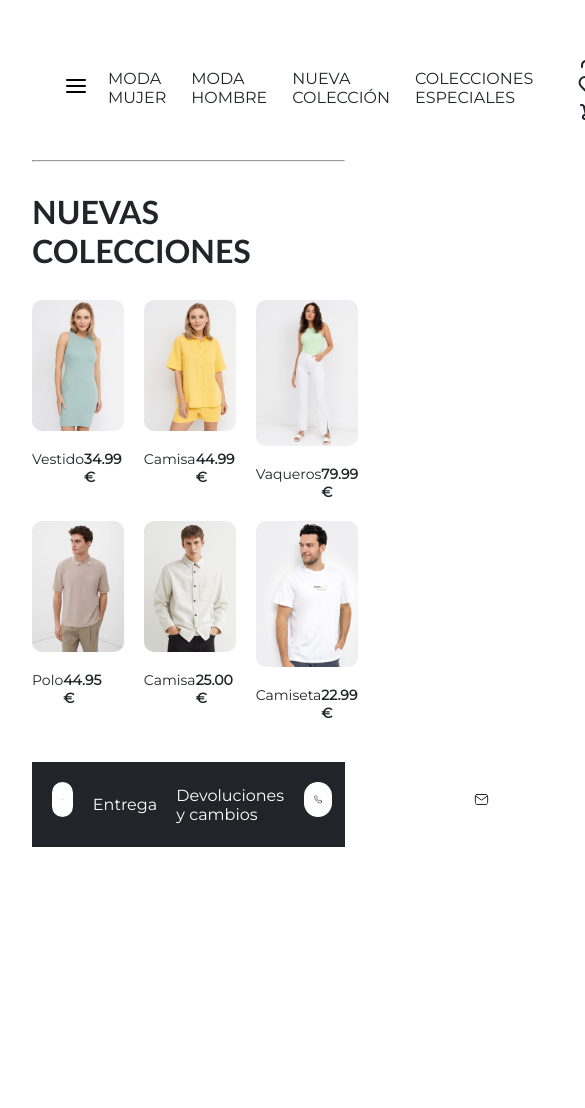
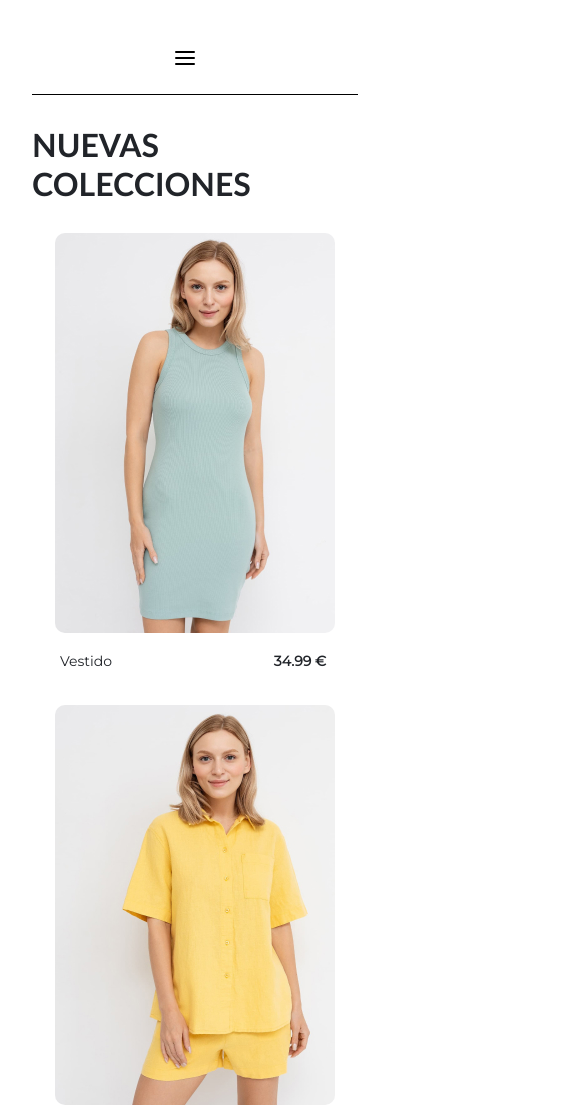
Before and after one commit to ElvisJMC/laboratiorio1, a plain HTML site: page index.html in a window 390 px wide. Shown: the top 1108 px of the page, 585 px wide, since content can reach past the window. Before the commit the page ends 893 px from the top, so only its background shows below. Drawn offline with Linux system fonts and the light colour scheme.

Commit message:
Correcciones después de feedback + Media Queries

```diff
--- a/index.html
+++ b/index.html
@@ -10,7 +10,7 @@
 
   <!--Barra de navegación-->
 
-  <div class="navbar">
+  <nav class="navbar">
     <div class="navbar-1">
       <img src="iconos/menu-burguer.svg" alt="icono con forma de hamburguesa">
     </div>
@@ -27,12 +27,13 @@
       <img src="iconos/corazon.svg" alt="icono con forma de corazon">
       <img src="iconos/cesta.svg" alt="icono con forma de carro de compra">
     </div>
-  </div>
+  </nav>
 
-  <hr>
+  <!-- <hr> -->
 
   <!--Apartado con imagenes-->
 
+  <main class="main">
   <h2>NUEVAS COLECCIONES</h2>
 
   <div class="container">
@@ -84,29 +85,35 @@
       </div>
     </div>
   </div>
+  </main>
 
-  <!--Pie de página-->
-<footer>
-  <div class="container2">
-    <div class="footer">
-      <img src="iconos/camion.svg" alt="icono de un camion">
+  <!--Footer-->
+<footer class="container2">
+
+    <div class="contenedor-footer">
+      <div class="contenedor-imagen">
+        <img src="iconos/camion.svg" alt="icono de un camion">
+      </div>
       <div class="icon">Entrega</div>
-    </div>
+   </div>
 
-    <div class="footer">
+    <div class="contenedor-footer">
       <div class="icon">Devoluciones y cambios</div>
     </div>
 
-    <div class="footer">
-      <img src="iconos/telefono.svg" alt="Icono de un telefono">
+    <div class="contenedor-footer">
+      <div class="contenedor-imagen">
+        <img src="iconos/telefono.svg" alt="Icono de un telefono">
+      </div>
       <div class="icon">+375(29)749-18-23</div>
     </div>
 
-    <div class="footer">
-      <img src="iconos/correo.svg" alt="icono de un sobre">
+    <div class="contenedor-footer">
+      <div class="contenedor-imagen">
+        <img src="iconos/correo.svg" alt="icono de un sobre">
+      </div>
       <div class="icon">shop@omix.com</div>
     </div>
-  </div>
 </footer>
 
 </body>
--- a/style.css
+++ b/style.css
@@ -17,8 +17,6 @@ body {
   background-color: var(--primary);
   color: var(--secondary);
   padding: 16px 32px;
-  margin: 0 auto;
-  max-width: 1280px;
 }
 
 /* Barra de navegación */
@@ -31,12 +29,16 @@ body {
   margin-top: 30px;
   margin-bottom: 30px;
   padding: 0 32px;
-  max-width: 100%;
+  padding-bottom: 20px;
+  position: sticky;
+  top: 0;
+  background-color: #ffffff;
+  border-bottom: 1px solid black;
 }
 
 .navbar-1 img, .navbar-3 img{
-max-width: 24px;
-margin-right: 20px;
+  max-width: 24px;
+  margin-right: 20px;
 }
 
 .navbar-3 img {
@@ -50,11 +52,6 @@ margin-right: 20px;
 
 .item {
   margin-right: 25px;
-}
-
-hr {
-    margin-bottom: 30px;
-    max-width: 96%;
 }
 
 /* Apartado con imagenes */
@@ -71,6 +68,10 @@ h2 {
   display: grid;
   grid-template-columns: repeat(3, 1fr);
   gap: 20px;
+  max-width: 1280px;
+  margin: 0 auto;
+  justify-items: center;
+  margin-bottom: 35px;
 }
 
 .box img {
@@ -83,7 +84,9 @@ h2 {
   display: flex;
   justify-content: space-between;
   margin-top: 15px;
-  max-width: 70%;
+  margin-bottom: 15px;
+  margin-left: 5px;
+  max-width: 95%;
 }
 
 .title {
@@ -97,40 +100,56 @@ h2 {
 
 /* Footer */
 
-footer {
-  background-color: var(--secondary);
-  color: var(--primary);
-  font-size: 16px;
-  margin-top: 40px;
-  margin-bottom: 30px;
-  padding: 20px;
-  max-width: 96%;
-}
-
 .container2 {
   display: grid;
   grid-template-columns: repeat(4, 1fr);
   gap: 20px;
-  width: 100%;
+  background-color: var(--secondary);
+  color: var(--primary);
+  padding: 25px;
 }
 
-.footer {
+.contenedor-footer {
   display: flex;
-  justify-content: space-evenly;
+  align-items: center;
 }
 
-.footer img {
+.contenedor-imagen {
+  border-radius: 50%;
   background-color: var(--primary);
-  max-width: 20%;
-  border-radius: 22px;
-  padding: 10px;
-  margin-bottom: 10px;
-  margin-right: 20px;
-  height: auto;
+  padding: 8px;
 }
 
-.icon {
-  display: flex;
-  align-items: center;
-  flex: 1;
+.contenedor-footer div {
+  padding:5%;
 }
+
+/* Media Queries */
+
+@media (max-width: 920px) {
+  .navbar-1 {
+    margin: 0 auto;
+  }
+
+  .navbar-2 {
+    display: none;
+  }
+
+  .navbar-3 {
+    display: none;
+  }
+
+  .container {
+    grid-template-columns: repeat(1, 1fr);
+  }
+
+  .container2 {
+    grid-template-columns: repeat(1, 1fr);
+  }
+
+  .contenedor-footer {
+    border-bottom: 1px solid #ffff;
+    padding-bottom: 16px;
+  }
+
+}
```
